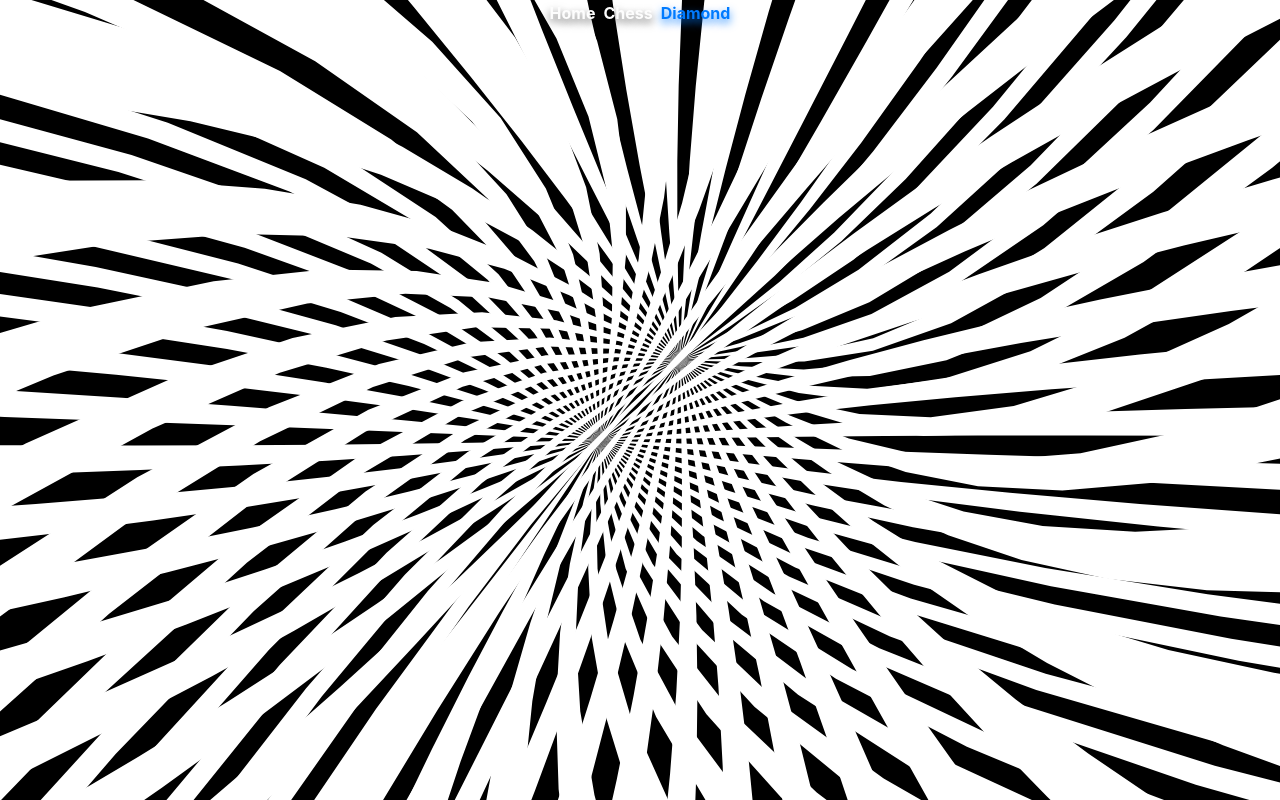
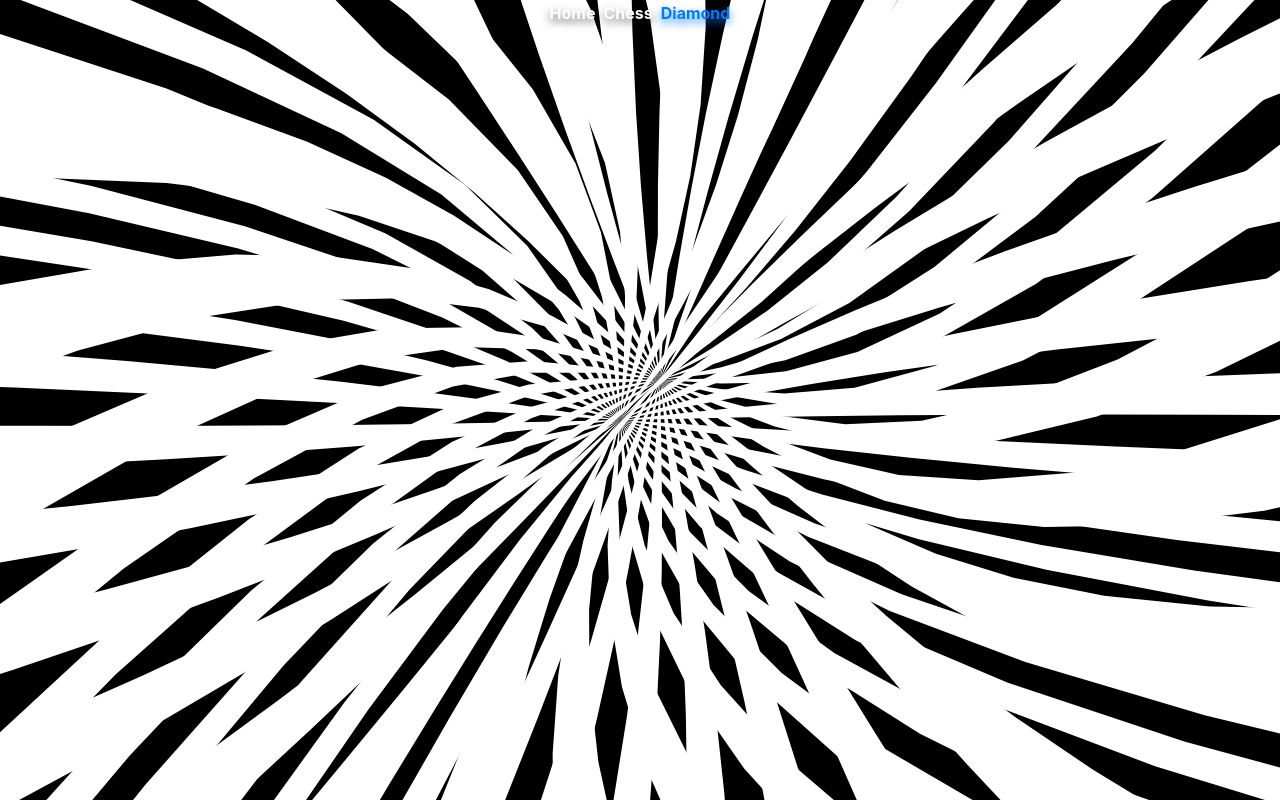
Before and after one commit to naverstay/checkerboard, a React (Create React App) app: page /diamond in a window 1280 px wide. Built offline with nearby package versions, Linux system fonts and the light colour scheme.

Commit message:
CheckerboardCanvas

```diff
--- a/src/components/FanBlades.tsx
+++ b/src/components/FanBlades.tsx
@@ -183,7 +183,7 @@ const FanBlades: React.FC<{
             lastTimeRef.current = now;
             angleRef.current += rotationSpeed * dt;
 
-            ctx.fillStyle = "#fff";
+            ctx.fillStyle = !invertColors ? "#000" : "#fff";
             ctx.fillRect(0, 0, rect.width, rect.height);
 
             let {x1, y1, x2, y2} = centersRef.current;
@@ -244,15 +244,15 @@ const FanBlades: React.FC<{
             const dy = y1 - y2;
             const dist = Math.sqrt(dx * dx + dy * dy);
             if (dist < teleportLimit) {
-                const cx = getSecureRandom(0.3 * rect.width, 0.7 * rect.width);
-                const cy = getSecureRandom(0.3 * rect.height, 0.7 * rect.height);
+                const cx = getSecureRandom(0.4 * rect.width, 0.6 * rect.width);
+                const cy = getSecureRandom(0.4 * rect.height, 0.6 * rect.height);
 
                 x1 = cx + gapX
                 y1 = cy + gapY
                 x2 = cx - gapX
                 y2 = cy - gapY
 
-                setInvertColors((getSecureRandom(-10000, 10000) / 10000) > 0.5 ? !invertColors : invertColors);
+                setInvertColors((getSecureRandom(-1, 1)) > 0 ? !invertColors : invertColors);
             }
 
             centersRef.current = {x1, y1, x2, y2};
@@ -267,7 +267,7 @@ const FanBlades: React.FC<{
             ctx.translate(-x1, -y1);
             drawRays(ctx, x1, y1, rays, rayLength,
                 mirrorCurveX, mirrorCurveY, mirrorBarrel, mirrorSegments, spreadFactor,
-                rect.width, rect.height, !invertColors ? '#000' : '#fff');
+                rect.width, rect.height, invertColors ? '#000' : '#fff');
             ctx.restore();
 
             // рисуем второй центр
--- a/src/pages/Diamond.js
+++ b/src/pages/Diamond.js
@@ -6,7 +6,7 @@ export default function Diamond() {
     <div className="holder">
       <FanBlades
         printIndex={false}
-        rays={100}
+        rays={72}
         diamondsPerRay={0}
         startRadius={0}
         spacing={0}
@@ -19,11 +19,11 @@ export default function Diamond() {
         spaghettiFactorSpacing={1.0}
         maxStretch={250}
         minWidth={1}
-        distancingStep={1}
+        distancingStep={0.5}
         inwardSpeed={80}
-        teleportLimit={6}
-        gapX={40}
-        gapY={-40}
+        teleportLimit={8}
+        gapX={20}
+        gapY={-20}
         mirrorCurveX={0.5}
         mirrorCurveY={0.25}
         mirrorBarrel={0.5}
```
